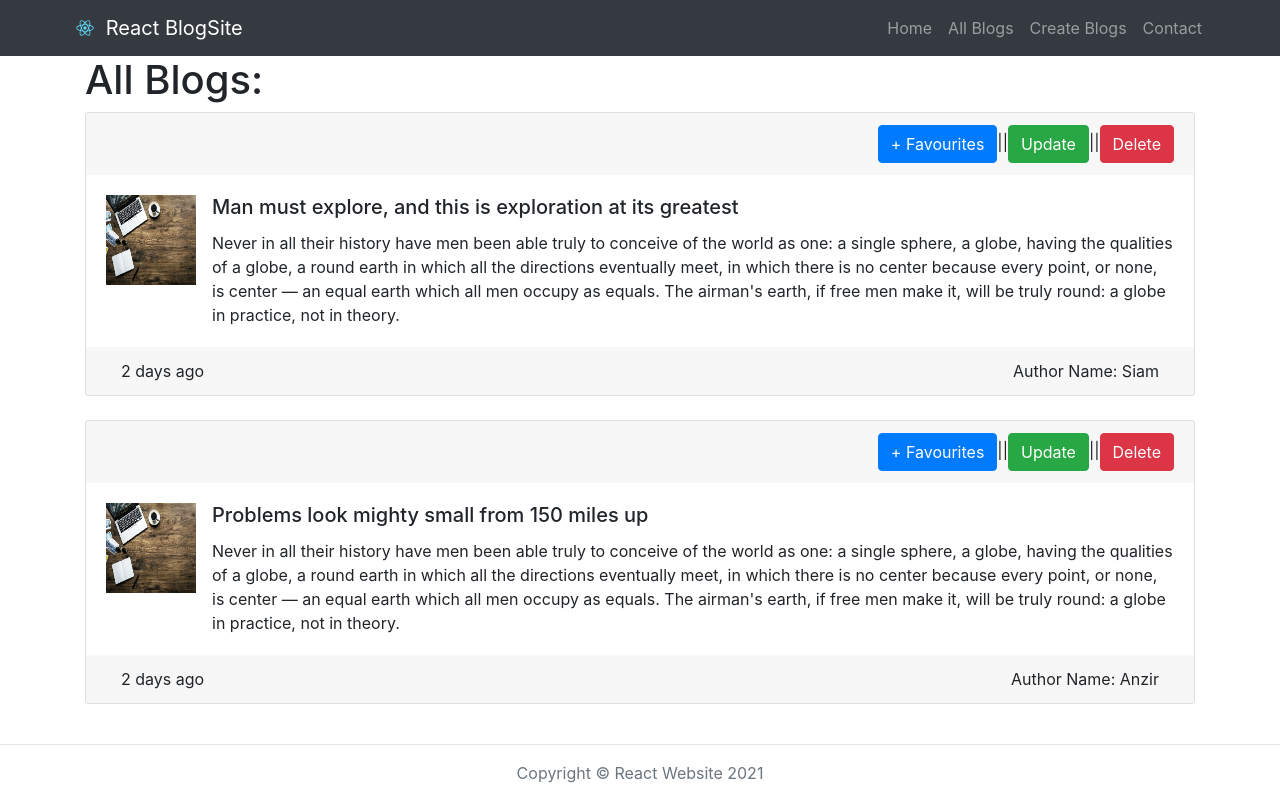
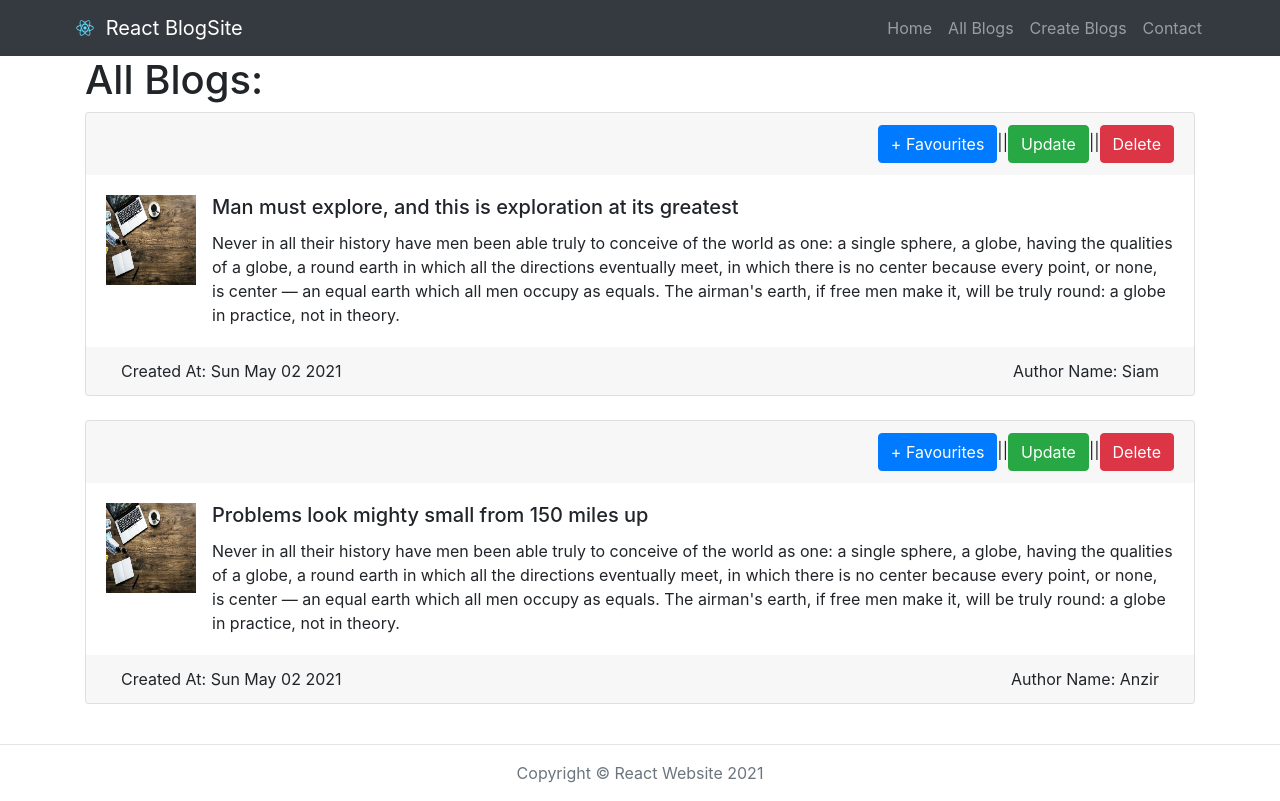
Before and after one commit to SiamAnzir/react-blogsite, a React (Create React App) app: page /allBlogs in a window 1280 px wide. Built offline with nearby package versions, Linux system fonts and the light colour scheme.

Commit message:
[Added] Created time

```diff
--- a/src/App.js
+++ b/src/App.js
@@ -1,5 +1,5 @@
 import React, {useState} from "react";
-import {Switch, BrowserRouter as Router , Route, Link} from "react-router-dom"
+import {Switch, BrowserRouter as Router , Route} from "react-router-dom"
 import {Container} from "react-bootstrap";
 import NavBar from "./components/NavBar";
 import Home from "./components/Home";
@@ -13,13 +13,14 @@ import './App.css';
 const App = () => {
 
     const [blogs , setBlogs] = useLocalStorage('blogs', blogLists);
+    //const [favBlogs,setFavBlogs] = useState(false);
 
     return (
         <>
             <Router>
                 <NavBar/>
                 <Switch>
-                    <Route exact path="/" component={Home}/>
+                    <Route render={() => (<Home blogs={blogs}/>)} exact path="/"/>
                     <Route render={() => (<AllBlogs blogs={blogs} setBlogs={setBlogs} />)} exact path="/allBlogs"/>
                     <Route render={(props) => (<CreateBlog {...props} blogs={blogs} setBlogs={setBlogs}/>)} exact path="/createBlogs" />
                     <Route render={(props) => (<EditBlog {...props} blogs={blogs} setBlogs={setBlogs}/>)} exact path="/editBlog/:id"/>
--- a/src/components/AllBlogs.js
+++ b/src/components/AllBlogs.js
@@ -12,13 +12,17 @@ const AllBlogs = (props) => {
             return blog.id !== blogId;
         }));
     }
-
+    /**
+    const handleFavouriteBlog = (blogId) => {
+        props.setBlogs(props.blogs[blogId].favourite_blog = true);
+        blog.favourite_blog = true
+    }**/
     const Blogs = props.blogs.length > 0 ? (
         props.blogs.map(blog => (
             <>
                 <Card key={blog.id}>
                     <Card.Header  className="text-right border-0">
-                        <Button variant="primary" type="submit"> + Favourites</Button>||
+                        <Button variant="primary"> + Favourites</Button>||
                         <Button variant="success" onClick={() => history.push(`/editBlog/${blog.id}`)}>Update</Button>||
                         <Button variant="danger" onClick={() =>  deleteBlog(blog.id)}>Delete</Button>
                     </Card.Header>
@@ -42,7 +46,7 @@ const AllBlogs = (props) => {
                     <Card.Footer className="border-0">
                         <Container>
                             <Row>
-                                <Col className="text-left">2 days ago</Col>
+                                <Col className="text-left">Created At: {blog.created_at}</Col>
                                 <Col className="text-right"> Author Name: {blog.author}</Col>
                             </Row>
                         </Container>
--- a/src/components/BlogsData.js
+++ b/src/components/BlogsData.js
@@ -3,12 +3,16 @@ export  const blogLists = [
         id:1,
         title:"Man must explore, and this is exploration at its greatest",
         description: "Never in all their history have men been able truly to conceive of the world as one: a single sphere, a globe, having the qualities of a globe, a round earth in which all the directions eventually meet, in which there is no center because every point, or none, is center — an equal earth which all men occupy as equals. The airman's earth, if free men make it, will be truly round: a globe in practice, not in theory.",
-        author:"Siam"
+        author:"Siam",
+        created_at: "Sun May 02 2021",
+        favourite_blog: false
     },
     {
         id:2,
         title:"Problems look mighty small from 150 miles up",
         description: "Never in all their history have men been able truly to conceive of the world as one: a single sphere, a globe, having the qualities of a globe, a round earth in which all the directions eventually meet, in which there is no center because every point, or none, is center — an equal earth which all men occupy as equals. The airman's earth, if free men make it, will be truly round: a globe in practice, not in theory.",
-        author:"Anzir"
+        author:"Anzir",
+        created_at: "Sun May 02 2021",
+        favourite_blog: false
     },
 ]
--- a/src/components/CreateBlog.js
+++ b/src/components/CreateBlog.js
@@ -12,7 +12,7 @@ const CreateBlog = ({history,blogs,setBlogs}) => {
         setBlogs([...blogs , newBlog]);
     }
 
-    const initialBlogState = {id:null,title:"",description:"",author:""};
+    const initialBlogState = {id:null,title:"",description:"",author:"",created_at:new Date().toDateString(),favourite_blog:false};
     const [newBlogs , setCreatedBlogs] = useState(initialBlogState);
 
 
--- a/src/components/EditBlog.js
+++ b/src/components/EditBlog.js
@@ -1,4 +1,4 @@
-import React, {useState,useEffect} from "react";
+import React, {useState} from "react";
 import {Button, Container, Form} from "react-bootstrap";
 import { useParams } from "react-router-dom";
 
--- a/src/components/Home.js
+++ b/src/components/Home.js
@@ -1,8 +1,26 @@
 import React from "react";
-import {Container , Jumbotron } from "react-bootstrap";
+import {Container , Jumbotron,Card } from "react-bootstrap";
 import bgImage from "../assets/images/blog-listing.jpg";
 
 const Home = () => {
+
+    /**
+     * //const favBlog = props.blogs.map(blog => blog);
+     * {props.blogs.map(blog => blog.favourite_blog === true) ? (
+                        <Card>
+                            <Card.Header>
+                                {favBlog.title}
+                            </Card.Header>
+                            <Card.Body>
+                                {favBlog.body}
+                            </Card.Body>
+                        </Card>
+                        ) : (
+                        <div>
+                            <h5>No Blog Added to favourites</h5>
+                        </div>
+                    )
+                    } **/
     return(
         <section>
             <Jumbotron style={{ backgroundImage: `url(${bgImage})`, backgroundSize: 'cover', height: '400px' }} fluid>
@@ -15,7 +33,9 @@ const Home = () => {
             </Jumbotron>
             <Container>
                 <h1>Favourite Blogs: </h1>
+                <div>
 
+                </div>
             </Container>
         </section>
 
```
